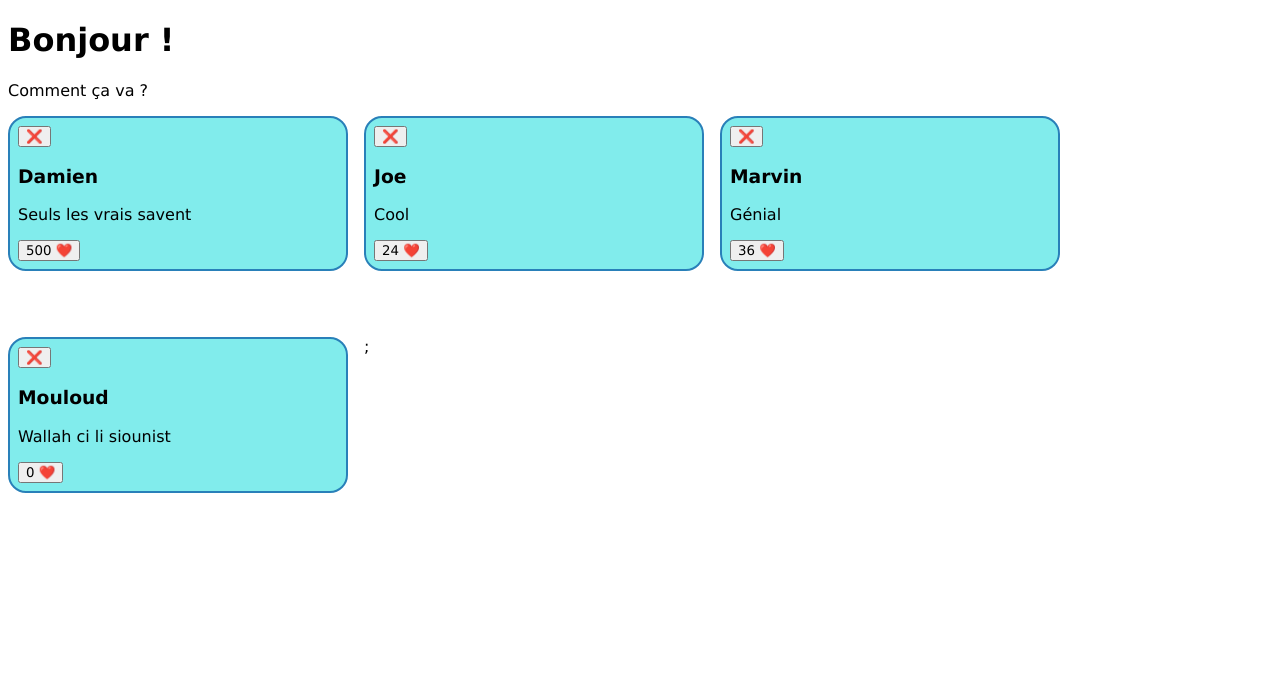
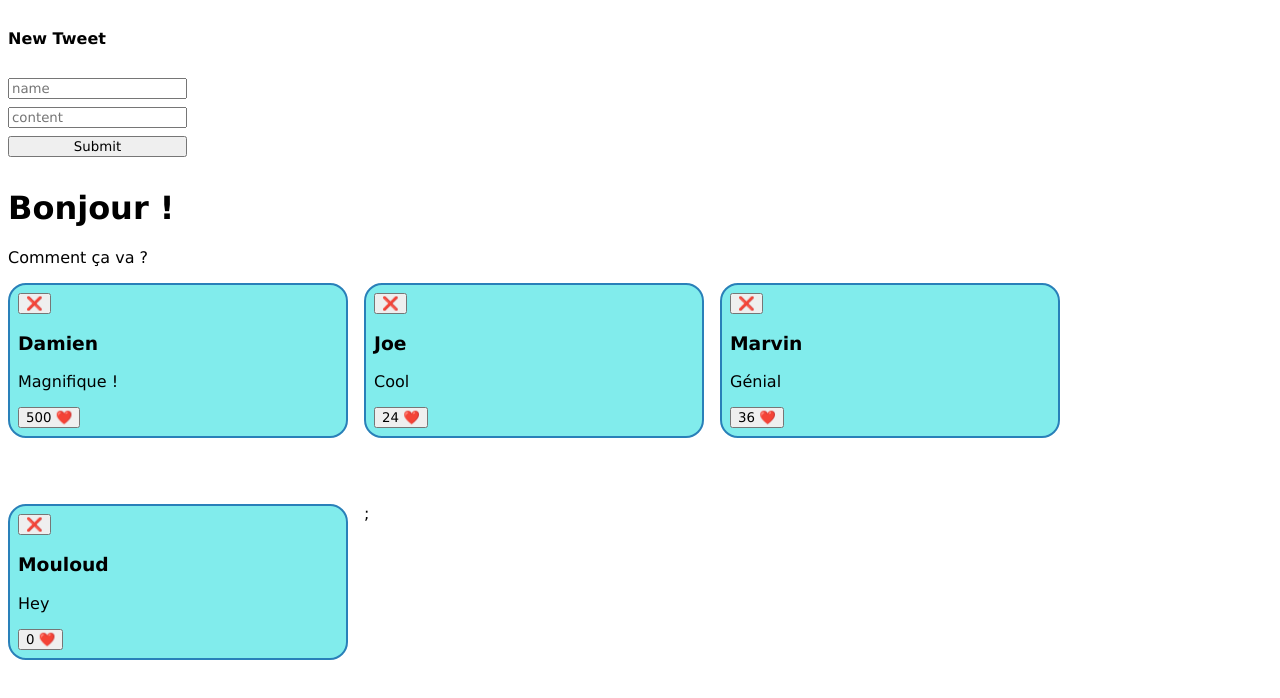
Before and after one commit to Damien1989/react-JS, a React (Vite) app: page / in a window 1280 px wide. Shown: the top 698 px of the page. Built offline with nearby package versions, Linux system fonts and the light colour scheme.

Commit message:
1st step tweet

```diff
--- a/src/App.jsx
+++ b/src/App.jsx
@@ -6,7 +6,7 @@ import { Tweet } from "./Tweet";
     {
       id:0,
       name:"Damien",
-      content:"Seuls les vrais savent",
+      content:"Magnifique !",
       like:500,
     },
 
@@ -27,7 +27,7 @@ import { Tweet } from "./Tweet";
     {
       id:3,
       name:"Mouloud",
-      content:"Wallah ci li siounist",
+      content:"Hey",
       like:0,
     },
   ];
@@ -35,12 +35,35 @@ import { Tweet } from "./Tweet";
   function App() {
 
     const [tweets, setTweet] = useState(DEFAULT_TWEET);
+    const handleSubmit = (event) => {
+      event.preventDefault();
+          console.log(event);
+
+
+          const name = event.target.name;
+          const content = event.target.content;
+
+          const newTweet = {
+            id: tweets[0]?.id + 1 ?? 0,
+            name,
+            content,
+            like:0
+          };
+
+          console.log({newTweet});
+    };
 
     const onDelete = (TweetId) => {
     }
 
       return(
         <div>
+          <form onSubmit={handleSubmit} className="tweet-form">
+            <h4>New Tweet</h4>
+            <input placeholder="name" type="text" name="name" />
+            <input placeholder="content" type="content" name="content" />
+            <input type="submit" />
+          </form>
           <SayHello />
           <div className="tweet-container">
             {tweets.map((tweet) => {
--- a/src/index.css
+++ b/src/index.css
@@ -17,3 +17,11 @@
   flex-wrap: wrap;
   gap: 16px;
 }
+
+.tweet-form {
+  display: flex;
+  flex-direction: column;
+  width: fit-content;
+  gap: 8px;
+  margin-bottom: 32px;
+}
```
